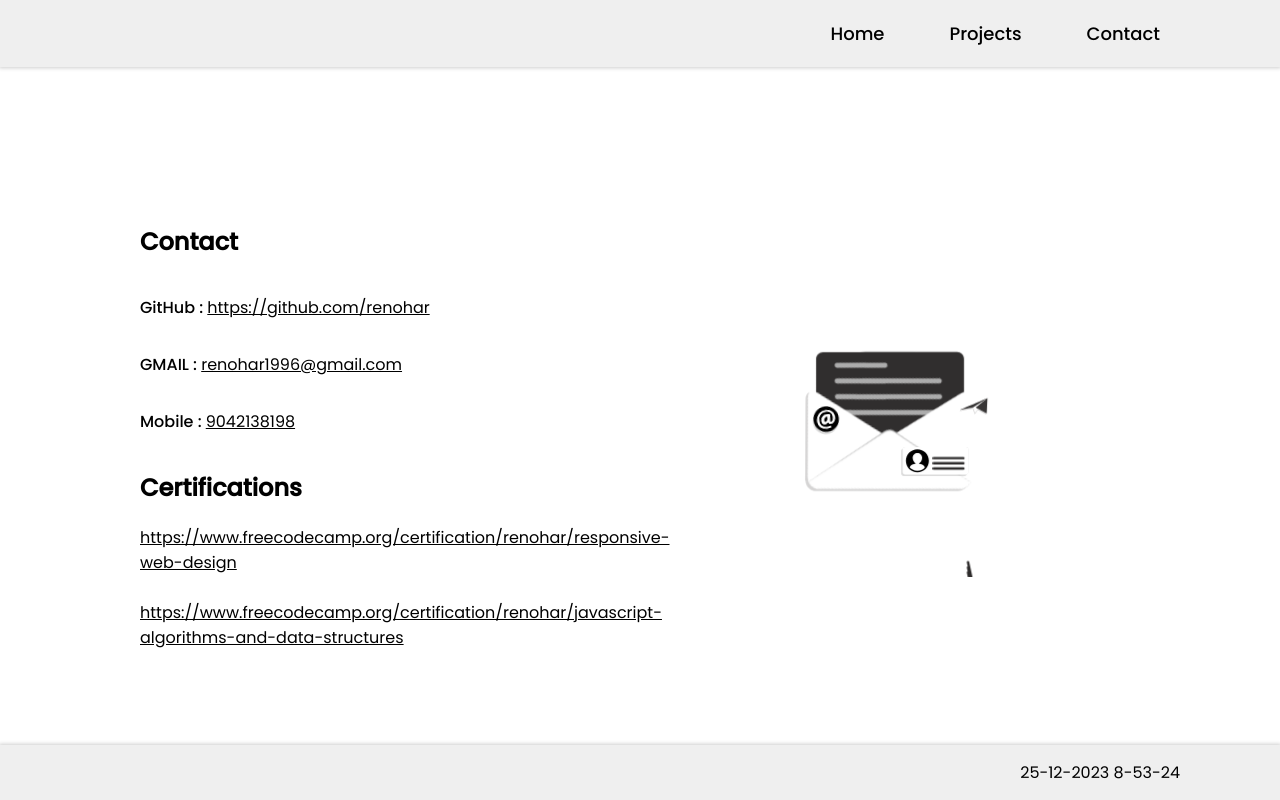
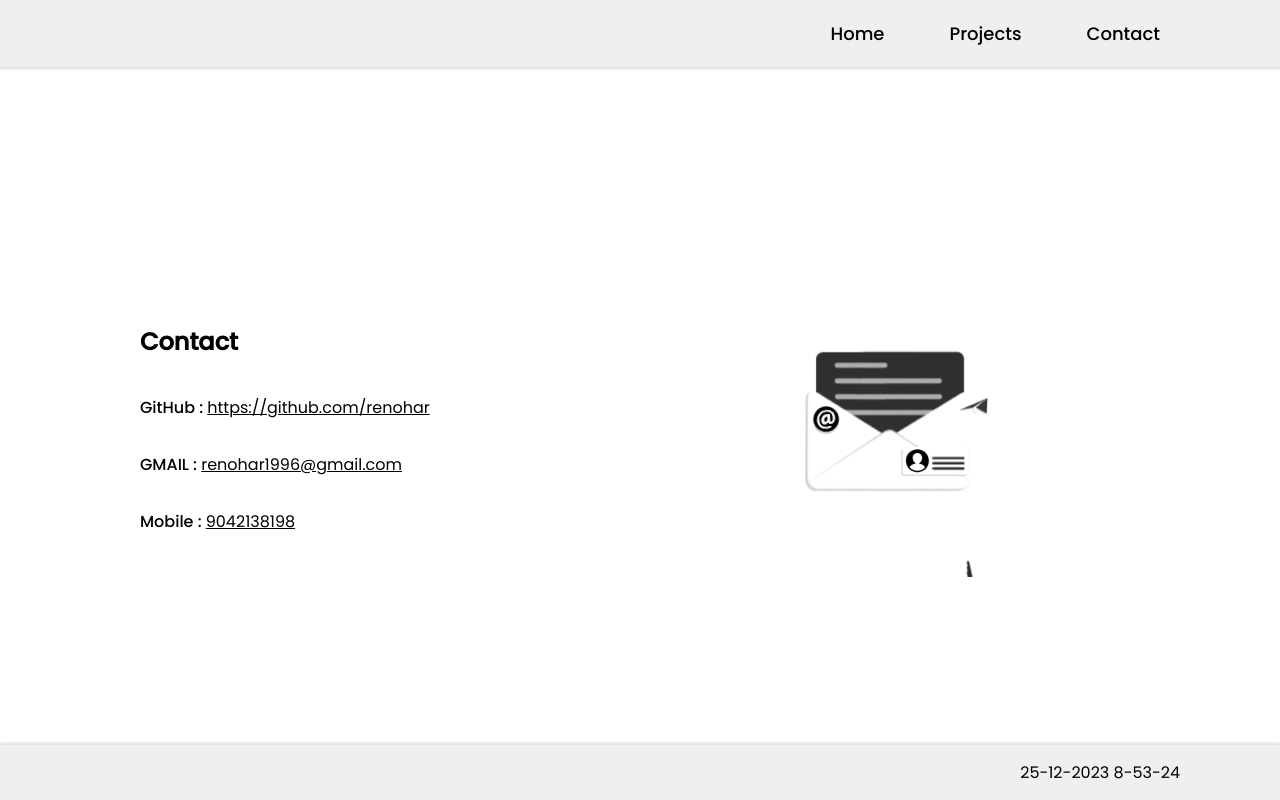
Before and after one commit to Renohar/portfolio, a React (Create React App) app: page /contact in a window 1280 px wide. Built offline with nearby package versions, Linux system fonts and the light colour scheme.

Commit message:
certificatiosn removal

```diff
--- a/src/components/Contact.js
+++ b/src/components/Contact.js
@@ -16,13 +16,13 @@ const Contact = () => {
 
                 <p>Mobile : <a href="tel:9042138198">9042138198</a> </p>
 
-                <h2>Certifications</h2>
+                {/* <h2>Certifications</h2>
 
                 <a rel="noreferrer"  href="https://www.freecodecamp.org/certification/renohar/responsive-web-design" target="_blank">https://www.freecodecamp.org/certification/renohar/responsive-web-design</a>
 
                 <br></br>
 
-                <a rel="noreferrer"  target="_blank" href="https://www.freecodecamp.org/certification/renohar/javascript-algorithms-and-data-structures">https://www.freecodecamp.org/certification/renohar/javascript-algorithms-and-data-structures</a>
+                <a rel="noreferrer"  target="_blank" href="https://www.freecodecamp.org/certification/renohar/javascript-algorithms-and-data-structures">https://www.freecodecamp.org/certification/renohar/javascript-algorithms-and-data-structures</a> */}
 
 
             </div>
```
